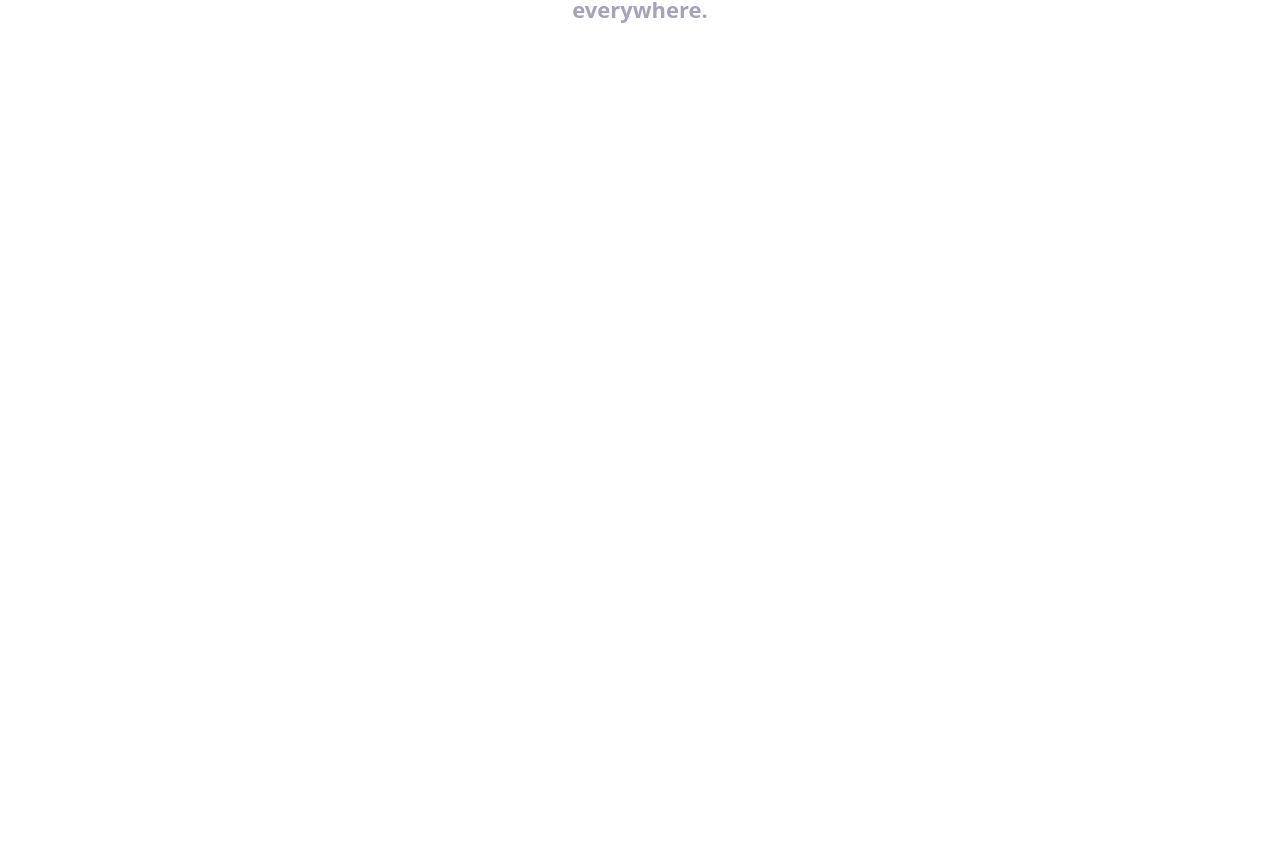
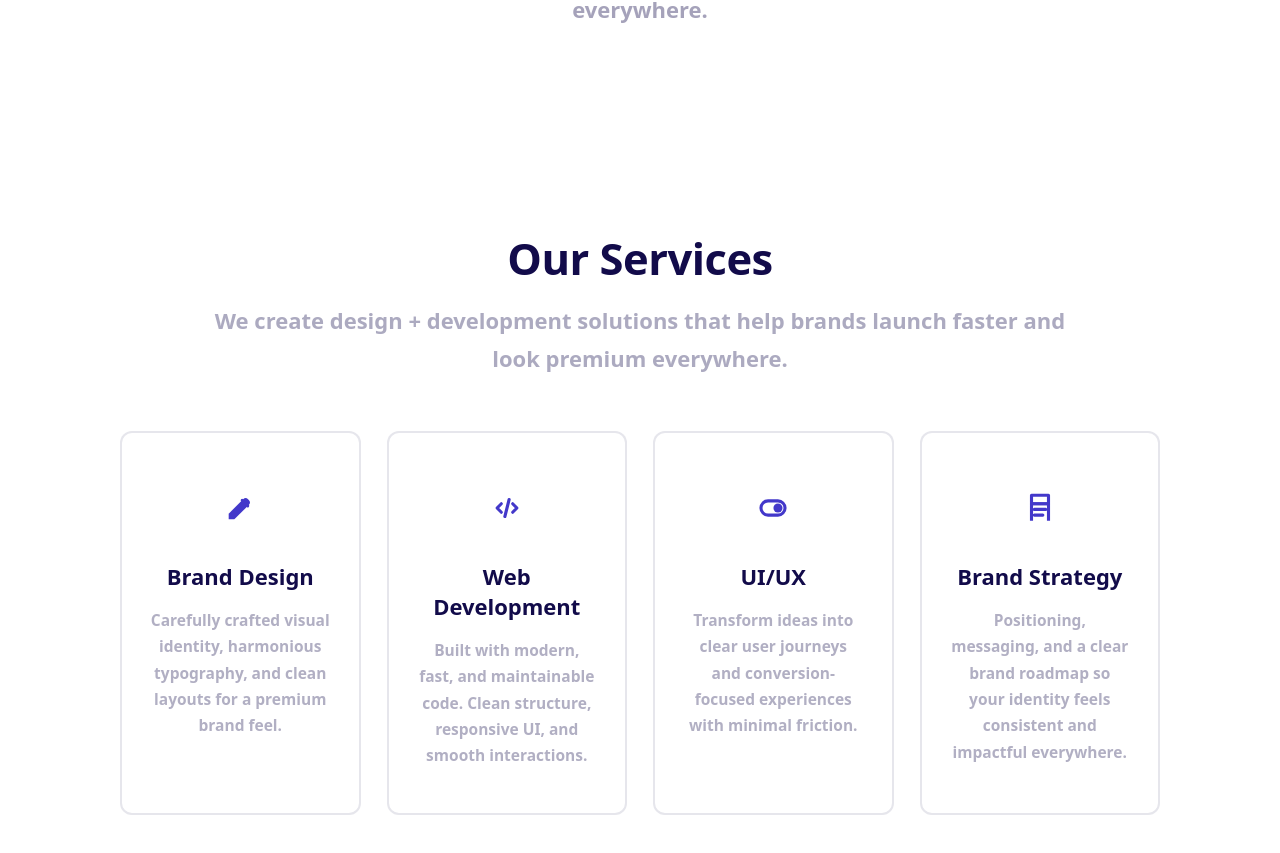
Before and after one commit to FAYCALDOUIOU/faycal_portfolio, a React (Vite) app: page / in a window 1280 px wide. Shown: the part 1137-1990 px from the top of the page. Before the commit the page ends 1275 px from the top, so only its background shows below. Built offline with nearby package versions, Linux system fonts and the light colour scheme.

Commit message:
feat(services): add Brand Strategy card and update grid layout

```diff
--- a/src/App.jsx
+++ b/src/App.jsx
@@ -2,6 +2,7 @@ import { useState } from 'react'
 import NavBar from './components/Navbar/Navbar'
 import Landing from './components/landing/Landing'
 import AboutUs from './components/About Us/AboutUs'
+import Services from './components/OurService/Services'
 
 
 function App() {
@@ -10,6 +11,7 @@ function App() {
       <NavBar />
       < Landing />
       <AboutUs />
+      <Services/>
     </>
   )
 }
--- a/src/components/Navbar/Navbar.jsx
+++ b/src/components/Navbar/Navbar.jsx
@@ -17,6 +17,7 @@ function NavBar() {
             <li><a href="#home">Home</a></li>
             <li><a href="#learn">ABOUT US</a></li>
             <li><a href="#tech">Our Services</a></li>
+            <li><a href="#contact">Pricing</a></li>
             <li><a href="#contact">Contact</a></li>
           </ul>
         </nav>
--- /dev/null
+++ b/src/components/OurService/Services.css
@@ -0,0 +1,110 @@
+.services{
+  background:#fff;
+  padding: 90px 20px 110px;
+}
+
+.services__inner{
+  max-width: 1040px;
+  margin: 0 auto;
+  text-align:center;
+}
+
+.services__title{
+  margin: 0 0 14px;
+  font-size: clamp(28px, 3.4vw, 44px);
+  font-weight: 900;
+  letter-spacing: -0.5px;
+  color:#120b4a;
+}
+
+.services__subtitle{
+  margin: 0 auto 54px;
+  max-width: 860px;
+  font-size: clamp(16px, 1.9vw, 22px);
+  line-height: 1.7;
+  color: rgba(18, 11, 74, 0.35);
+  font-weight: 600;
+}
+
+.services__grid{
+  display:grid;
+  grid-template-columns: repeat(3, minmax(0, 1fr));
+  gap: 26px;
+}
+
+.services__card{
+  background:#fff;
+  border: 2px solid rgba(18, 11, 74, 0.10);
+  border-radius: 12px;
+  padding: 44px 28px;
+  min-height: 300px;
+
+  display:flex;
+  flex-direction:column;
+  align-items:center;
+  justify-content:flex-start;
+  gap: 16px;
+
+  transition: transform .18s ease, box-shadow .18s ease, border-color .18s ease;
+}
+
+.services__card:hover{
+  transform: translateY(-4px);
+  border-color: rgba(18, 11, 74, 0.18);
+  box-shadow: 0 18px 40px rgba(18, 11, 74, 0.10);
+}
+
+.services__icon{
+  width: 62px;
+  height: 62px;
+  display:grid;
+  place-items:center;
+  color: #4338ca; /* purple like screenshot */
+}
+
+.services__cardTitle{
+  margin: 6px 0 0;
+  font-size: 22px;
+  font-weight: 800;
+  color:#120b4a;
+}
+
+.services__cardDesc{
+  margin: 0;
+  max-width: 280px;
+  font-size: 15.5px;
+  line-height: 1.7;
+  color: rgba(18, 11, 74, 0.33);
+  font-weight: 600;
+}
+
+/* responsive */
+@media (max-width: 900px){
+  .services__grid{
+    grid-template-columns: 1fr;
+    max-width: 520px;
+    margin: 0 auto;
+  }
+  .services__card{
+    min-height: auto;
+  }
+}
+.services__grid{
+  display:grid;
+  grid-template-columns: repeat(4, minmax(0, 1fr));
+  gap: 26px;
+}
+
+@media (max-width: 1100px){
+  .services__grid{
+    grid-template-columns: repeat(2, minmax(0, 1fr));
+  }
+}
+
+@media (max-width: 700px){
+  .services__grid{
+    grid-template-columns: 1fr;
+    max-width: 520px;
+    margin: 0 auto;
+  }
+}
--- /dev/null
+++ b/src/components/OurService/Services.jsx
@@ -0,0 +1,131 @@
+import "./Services.css";
+
+export default function Services() {
+  const services = [
+    {
+      title: "Brand Design",
+      desc:
+        "Carefully crafted visual identity, harmonious typography, and clean layouts for a premium brand feel.",
+      icon: (
+        <svg viewBox="0 0 24 24" width="34" height="34" aria-hidden="true">
+          <path
+            d="M4 20h4l10.2-10.2a2.5 2.5 0 0 0 0-3.5l-.5-.5a2.5 2.5 0 0 0-3.5 0L4 16v4z"
+            fill="currentColor"
+          />
+          <path
+            d="M13.5 6.5l4 4"
+            stroke="currentColor"
+            strokeWidth="2"
+            strokeLinecap="round"
+            fill="none"
+          />
+        </svg>
+      ),
+    },
+    {
+      title: "Web Development",
+      desc:
+        "Built with modern, fast, and maintainable code. Clean structure, responsive UI, and smooth interactions.",
+      icon: (
+        <svg viewBox="0 0 24 24" width="34" height="34" aria-hidden="true">
+          <path
+            d="M8 9l-3 3 3 3"
+            stroke="currentColor"
+            strokeWidth="2.2"
+            strokeLinecap="round"
+            strokeLinejoin="round"
+            fill="none"
+          />
+          <path
+            d="M16 9l3 3-3 3"
+            stroke="currentColor"
+            strokeWidth="2.2"
+            strokeLinecap="round"
+            strokeLinejoin="round"
+            fill="none"
+          />
+          <path
+            d="M10.5 18l3-12"
+            stroke="currentColor"
+            strokeWidth="2.2"
+            strokeLinecap="round"
+            fill="none"
+          />
+        </svg>
+      ),
+    },
+    {
+      title: "UI/UX",
+      desc:
+        "Transform ideas into clear user journeys and conversion-focused experiences with minimal friction.",
+      icon: (
+        <svg viewBox="0 0 24 24" width="34" height="34" aria-hidden="true">
+          <rect
+            x="3.5"
+            y="7"
+            width="17"
+            height="10"
+            rx="5"
+            stroke="currentColor"
+            strokeWidth="2.2"
+            fill="none"
+          />
+          <circle cx="15.5" cy="12" r="3.2" fill="currentColor" />
+        </svg>
+      ),
+    },
+    {
+  title: "Brand Strategy",
+  desc:
+    "Positioning, messaging, and a clear brand roadmap so your identity feels consistent and impactful everywhere.",
+  icon: (
+    <svg viewBox="0 0 24 24" width="34" height="34" aria-hidden="true">
+      <path
+        d="M6 3h12v6H6V3z"
+        stroke="currentColor"
+        strokeWidth="2.2"
+        fill="none"
+        strokeLinejoin="round"
+      />
+      <path
+        d="M8 13h8M8 17h6"
+        stroke="currentColor"
+        strokeWidth="2.2"
+        strokeLinecap="round"
+      />
+      <path
+        d="M6 21V9h12v12"
+        stroke="currentColor"
+        strokeWidth="2.2"
+        fill="none"
+        strokeLinejoin="round"
+      />
+    </svg>
+  ),
+},
+  ];
+
+  return (
+    <section className="services" id="tech">
+      <div className="services__inner">
+        <h2 className="services__title">Our Services</h2>
+        <p className="services__subtitle">
+          We create design + development solutions that help brands launch faster and look premium
+          everywhere.
+        </p>
+
+        <div className="services__grid">
+          {services.map((s) => (
+            <article className="services__card" key={s.title}>
+              <div className="services__icon" aria-hidden="true">
+                {s.icon}
+              </div>
+              <h3 className="services__cardTitle">{s.title}</h3>
+              <p className="services__cardDesc">{s.desc}</p>
+            </article>
+          ))}
+        </div>
+      </div>
+    </section>
+  );
+}
```
Also changed, not shown: src/components/Mywork/MyWork.jsx (deleted), src/components/Mywork/Mywork.css (deleted), src/components/Mywork/Mywork_Card/MyWorkCard.jsx (deleted), src/components/Mywork/Mywork_Card/Myworkcard.css (deleted).
